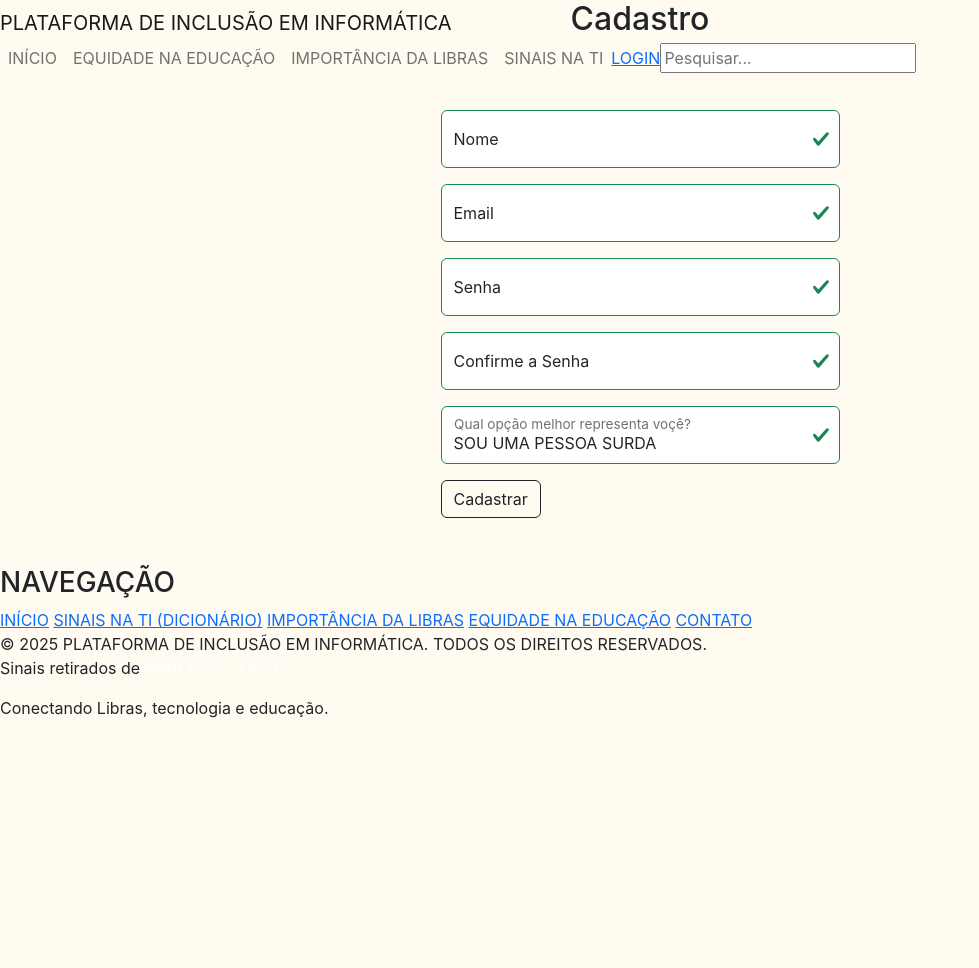
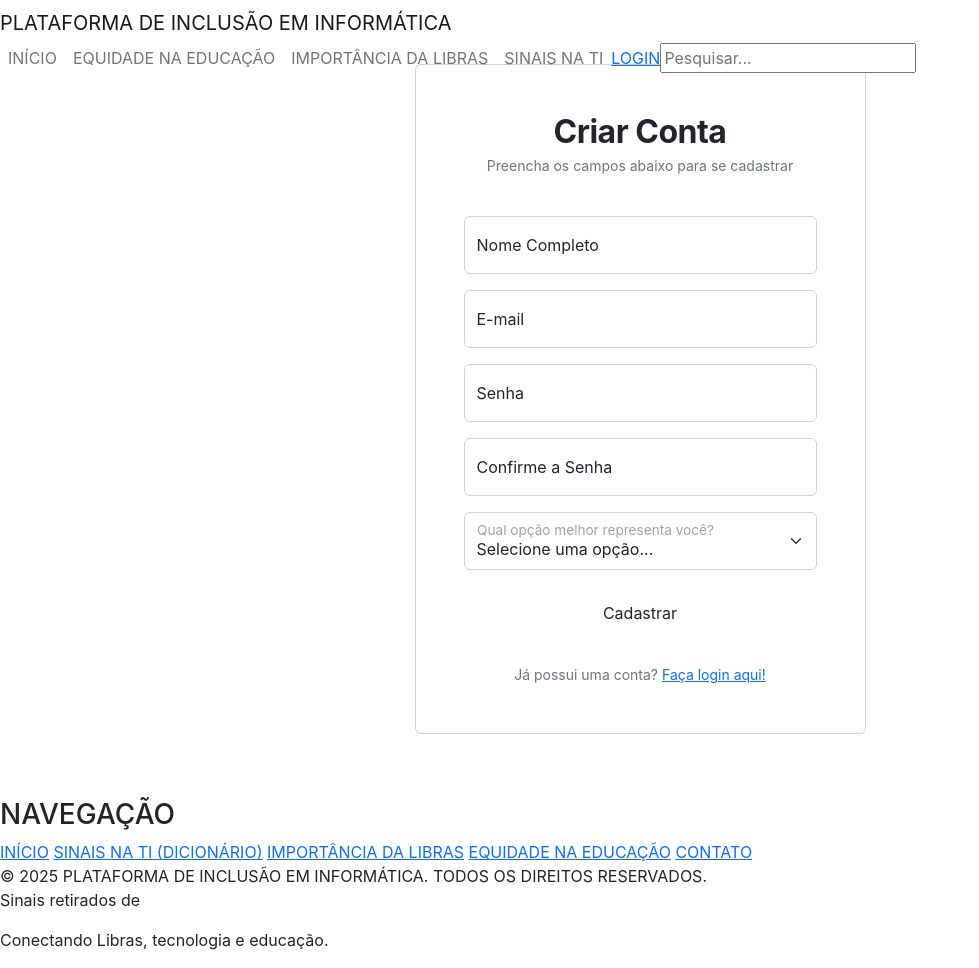
Before and after one commit to Gustavo870/IFinclusao, a PHP site: page /formUsuario.php in a window 1280 px wide. Shown: the whole page, without its empty margins (0-979 px from the left). Before the commit the page ends 718 px from the top, so only its background shows below. Run offline with PHP 8.4, Linux system fonts and the light colour scheme.

Commit message:
Add files via upload

```diff
--- a/formUsuario.php
+++ b/formUsuario.php
@@ -3,74 +3,85 @@
     <head>
         <meta charset="utf-8" />
         <meta name="viewport" content="width=device-width, initial-scale=1, shrink-to-fit=no" />
-        <meta name="description" content="" />
-        <meta name="author" content="" />
-        <title>Login</title>
+        <title>Cadastro - Plataforma de Inclusão em Informática</title>
         <link rel="icon" type="image/x-icon" href="assets/favicon.ico" />
-        <!-- Core theme CSS (includes Bootstrap)-->
+
+        <!-- Bootstrap 5 CSS CDN -->
+        <link href="https://cdn.jsdelivr.net/npm/bootstrap@5.3.3/dist/css/bootstrap.min.css" rel="stylesheet" />
+        <!-- Custom CSS -->
         <link href="css/styles.css" rel="stylesheet" />
+
     </head>
-    <body id="page-top" style="background-color: #fffbf0;">
+    <body id="page-top">
 
-<?php include "header.php" ?>
+        <?php include "header.php"; ?>
 
+        <main class="container my-5 py-3">
+            <div class="row justify-content-center">
+                <div class="col-12 col-sm-10 col-md-8 col-lg-6 col-xl-5">
 
-<div class="d-flex justify-content-center mb-5">
-        <h2>Cadastro</h2>
+                    <!-- Card de Cadastro -->
+                    <div class="card register-card p-4 p-md-5">
+
+                        <div class="text-center mb-4">
+                            <h2 class="fw-bold mb-1" style="letter-spacing: -0.5px;">Criar Conta</h2>
+                            <p class="text-muted small">Preencha os campos abaixo para se cadastrar</p>
                         </div>
 
-    <div class="d-flex justify-content-center mb-5">
-        <form action="actionUsuario.php" method="POST" class="was-validated" enctype="multipart/form-data">
+                        <form action="actionUsuario.php" method="POST" enctype="multipart/form-data">
 
-            <div class="form-floating mt-3 mb-3">
-                <input type="text" name="nomeUsuario" id="nomeUsuario" placeholder="Nome Completo" class="form-control">
-                <label for="nomeUsuario">Nome</label>
-                <div class="valid-feedback"></div>
-                <div class="invalid-feedback"></div>
+                            <div class="form-floating mb-3">
+                                <input type="text" name="nomeUsuario" id="nomeUsuario" placeholder="Nome Completo" class="form-control" required>
+                                <label for="nomeUsuario">Nome Completo</label>
                             </div>
 
-            <div class="form-floating mt-3 mb-3">
-                <input type="email" name="emailUsuario" id="emailUsuario" placeholder="Email" class="form-control">
-                <label for="emailUsuario">Email</label>
-                <div class="valid-feedback"></div>
-                <div class="invalid-feedback"></div>
+                            <div class="form-floating mb-3">
+                                <input type="email" name="emailUsuario" id="emailUsuario" placeholder="Email" class="form-control" required>
+                                <label for="emailUsuario">E-mail</label>
                             </div>
 
-            <div class="form-floating mt-3 mb-3">
-                <input type="password" name="senhaUsuario" id="senhaUsuario" placeholder="Senha" class="form-control" minlength="3" maxlength="8">
+                            <div class="form-floating mb-3">
+                                <input type="password" name="senhaUsuario" id="senhaUsuario" placeholder="Senha" class="form-control" minlength="3" maxlength="8" required>
                                 <label for="senhaUsuario">Senha</label>
-                <div class="valid-feedback"></div>
-                <div class="invalid-feedback"></div>
                             </div>
 
-            <div class="form-floating mt-3 mb-3">
-                <input type="password" name="confirmarSenhaUsuario" id="confirmarSenhaUsuario" placeholder="Confirme a Senha" class="form-control" minlength="3" maxlength="8">
+                            <div class="form-floating mb-3">
+                                <input type="password" name="confirmarSenhaUsuario" id="confirmarSenhaUsuario" placeholder="Confirme a Senha" class="form-control" minlength="3" maxlength="8" required>
                                 <label for="confirmarSenhaUsuario">Confirme a Senha</label>
-                <div class="valid-feedback"></div>
-                <div class="invalid-feedback"></div>
                             </div>
 
-             <div class="form-floating mt-3 mb-3">
-                <select name="opcaoUsuario" id="opcaoUsuario" placeholder="opção" class="form-control">
+                            <div class="form-floating mb-4">
+                                <select name="opcaoUsuario" id="opcaoUsuario" class="form-select" required>
+                                    <option value="" disabled selected>Selecione uma opção...</option>
                                     <option value="SOU UMA PESSOA SURDA">SOU UMA PESSOA SURDA</option>
                                     <option value="SOU UMA PESSOA OUVINTE">SOU UMA PESSOA OUVINTE</option>
                                     <option value="TENHO CONTATO COM UMA PESSOA SURDA">TENHO CONTATO COM UMA PESSOA SURDA</option>
                                     <option value="ESTOU APRENDENDO LIBRAS">ESTOU APRENDENDO LIBRAS</option>
-                    <option value="OUTRO" >OUTRO</option>
+                                    <option value="OUTRO">OUTRO</option>
                                     <option value="PREFIRO NÃO RESPONDER">PREFIRO NÃO RESPONDER</option>
                                 </select>
-                <label for="opcaoUsuario">Qual opção melhor representa voçê?</label>
-                <div class="valid-feedback"></div>
-                <div class="invalid-feedback"></div>
+                                <label for="opcaoUsuario">Qual opção melhor representa você?</label>
                             </div>
 
-            <button type="submit" class="btn btn-outline-dark">Cadastrar</button>
+                            <button type="submit" class="btn btn-custom-dark w-100 mb-3">Cadastrar</button>
+
+                            <div class="text-center mt-3">
+                                <p class="mb-0 text-muted small">Já possui uma conta?
+                                    <a href="formLogin.php" title="Fazer Login" class="link-destaque">Faça login aqui!</a>
+                                </p>
+                            </div>
 
                         </form>
 
                     </div>
 
+                </div>
+            </div>
+        </main>
 
+        <?php include "footer.php"; ?>
 
-
-<?php include "footer.php" ?>
+        <!-- Bootstrap 5 JS Bundle CDN -->
+        <script src="https://cdn.jsdelivr.net/npm/bootstrap@5.3.3/dist/js/bootstrap.bundle.min.js"></script>
+    </body>
+</html>
```
Lines whose indentation alone changed are shown as unchanged.
